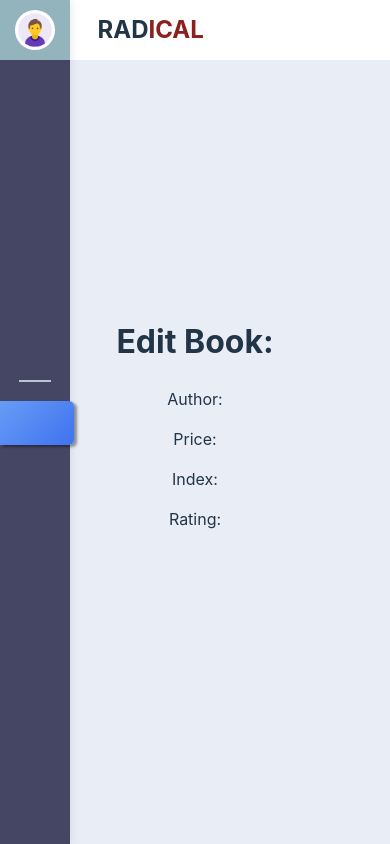
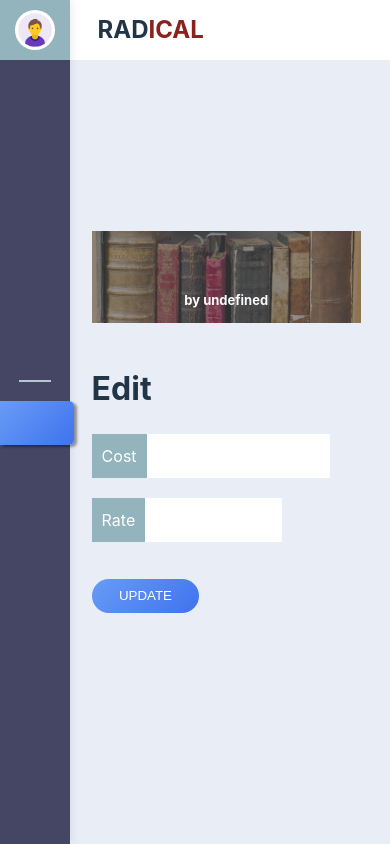
Before and after one commit to GabrielFdeOliveira/Book-API, a React (Vite) app in the folder book-api/: page /edit in a window 390 px wide. Built offline with nearby package versions, Linux system fonts and the light colour scheme; some icons are missing.

Commit message:
Edit page in progress

```diff
--- a/book-api/src/App.tsx
+++ b/book-api/src/App.tsx
@@ -12,6 +12,7 @@ import type { Book } from "./Components/FavouriteCard/FavouriteCard";
 function App() {
   const [book, setBook] = useState<Book | null>(null);
 
+  //Function required to successfully update the default context value with the value stored in the book const at the FavouriteCard
   const updateBookContext = (newBook: Book | null) => {
     setBook(newBook);
   };
--- a/book-api/src/Components/Card/Card.tsx
+++ b/book-api/src/Components/Card/Card.tsx
@@ -34,7 +34,11 @@ const Card: React.FC<CardProps> = ({ title, author, price }) => {
         );
 
         if (isDuplicate) {
-          Swal.fire("Book is already in your list");
+          Swal.fire({
+            icon: "error",
+            title: "Oops...",
+            text: "This book is already in your list.",
+          });
         } else {
           books.push(newFavourite);
           localStorage.setItem("favourites", JSON.stringify(books));
--- a/book-api/src/Components/CustomFiles/Context.tsx
+++ b/book-api/src/Components/CustomFiles/Context.tsx
@@ -10,7 +10,7 @@ export const BookContext = createContext<BookContextType>({
   book: {
     title: "Book title",
     author: "Book Author",
-    price: "£20",
+    price: "0",
     index: 1,
     rating: 0,
   },
--- a/book-api/src/Components/FavouriteCard/FavouriteCard.module.css
+++ b/book-api/src/Components/FavouriteCard/FavouriteCard.module.css
@@ -71,7 +71,21 @@
   border: none;
   cursor: pointer;
 }
+.favButtonEdit {
+  background-color: transparent;
+  color: #5b5b5b;
+  font-size: small;
+  text-decoration: none;
+  padding-left: 5px;
+  padding-right: 5px;
+  border: none;
+  cursor: pointer;
+}
 .favButtons:hover {
+  background-color: #93b4bc;
+  border-radius: 3px;
+}
+.favButtonEdit:hover {
   background-color: #93b4bc;
   border-radius: 3px;
 }
@@ -86,7 +100,7 @@
     flex-direction: column;
     height: auto;
     justify-content: center;
-    margin-left: 70px;
+    margin-left: 20px;
   }
   .favBookIcon {
     display: none;
--- a/book-api/src/Components/FavouriteCard/FavouriteCard.tsx
+++ b/book-api/src/Components/FavouriteCard/FavouriteCard.tsx
@@ -24,7 +24,13 @@ const FavouriteCard: React.FC<
   //The price returned from the API has decimals, here I discard them
   const formattedPrice = parseFloat(price).toFixed();
 
-  const book: Book = { title, author, price, index, rating: 0 };
+  const book: Book = {
+    title,
+    author,
+    price,
+    index,
+    rating: 0,
+  };
 
   //Destructure the book property from the BookContext
   const { book: contextBook, setBook } = useContext(BookContext);
@@ -48,7 +54,7 @@ const FavouriteCard: React.FC<
       </div>
       <div className={styles.favButtonsDiv}>
         <Link
-          className={styles.favButtons}
+          className={styles.favButtonEdit}
           to="/edit"
           onClick={() => {
             setBook(book);
--- a/book-api/src/pages/Edit/Edit.module.css
+++ b/book-api/src/pages/Edit/Edit.module.css
@@ -0,0 +1,131 @@
+.container {
+  display: flex;
+  flex-direction: column;
+  justify-content: flex-start;
+  align-items: flex-start;
+  width: 100%;
+  padding: 20px;
+  box-sizing: border-box;
+  border-radius: 10px;
+}
+
+.titleContainer {
+  display: flex;
+  flex-direction: column;
+  justify-content: center;
+  position: relative;
+  align-items: center;
+  width: 100%;
+  color: #ffffff;
+  opacity: 80%;
+  background-size: cover;
+  background-position: center;
+  background-repeat: no-repeat;
+  margin-bottom: 20px;
+}
+
+.titleContainer::before {
+  content: "";
+  /*To cover the entire image */
+  position: absolute;
+  width: 100%;
+  height: 100%;
+  background-color: black;
+  opacity: 0.5;
+  z-index: 1;
+  transition: opacity 0.3s ease-in-out;
+}
+
+.titleContainer:hover::before {
+  opacity: 0.3;
+}
+
+.titleAuthorDiv {
+  display: flex;
+  align-items: baseline;
+  z-index: 2;
+  color: white;
+}
+
+.title {
+  font-size: 24px;
+  font-weight: bold;
+  margin-bottom: 10px;
+}
+
+.attribute {
+  color: #ffffff;
+  display: flex;
+  flex: 1;
+  width: 80%;
+  margin-bottom: 10px;
+}
+
+.attributeContainer {
+  display: flex;
+  flex-direction: column;
+}
+.attributeTitle {
+  background-color: #93b4bc;
+  padding-left: 10px;
+  padding-right: 10px;
+}
+
+.attributeValue {
+  font-weight: bold;
+  flex: 1;
+}
+
+.attributeValue {
+  border: none;
+}
+
+.attributeButton {
+  width: 20%;
+  margin-top: 2vh;
+  height: 4vh;
+  justify-content: left;
+  border-radius: 20px;
+  border: none;
+  color: #ffffff;
+  background-image: linear-gradient(135deg, #679cf6, #4072ee);
+}
+
+.attributeButton:hover {
+  scale: 1.02;
+  cursor: pointer;
+}
+@media (max-width: 768px) {
+  .container {
+    margin-left: 8vw;
+  }
+  .attributeButton {
+    width: 40%;
+  }
+  .title {
+    font-size: 32px;
+    margin-bottom: 20px;
+  }
+  .titleContainer {
+    font-size: small;
+  }
+  .titleAuthorDiv {
+    flex-direction: column;
+  }
+  .attribute {
+    margin-bottom: 20px;
+  }
+
+  .attributeTitle {
+    padding: 10px;
+  }
+}
+@media (min-width: 800px) {
+  .container {
+    min-width: 800px;
+  }
+
+  .titleContainer {
+    height: 200px;
+  }
+}
--- a/book-api/src/pages/Edit/Edit.tsx
+++ b/book-api/src/pages/Edit/Edit.tsx
@@ -1,16 +1,79 @@
-import React, { useContext } from "react";
+import React, { useContext, useState } from "react";
 import { BookContext } from "../../Components/CustomFiles/Context";
+import styles from "./Edit.module.css";
+import type { Book } from "../../Components/FavouriteCard/FavouriteCard";
 
 const Edit: React.FC = () => {
   const { book } = useContext(BookContext);
+  const [price, setPrice] = useState<string | undefined>(book?.price);
+  const [rating, setRating] = useState<number | undefined>(book?.rating);
+  const storedFavourites = localStorage.getItem("favourites");
+
+  const handlePriceChange = (event: React.ChangeEvent<HTMLInputElement>) => {
+    setPrice(event.target.value);
+  };
+
+  const handleRatingChange = (event: React.ChangeEvent<HTMLInputElement>) => {
+    setRating(parseFloat(event.target.value));
+  };
+
+  const handleSaveChanges = () => {
+    if (book) {
+      const updatedInfo = { ...book, price: price || 0, rating: rating || 0 };
+      let updatedFavourites = storedFavourites
+        ? JSON.parse(storedFavourites)
+        : [];
+
+      // Remove the book from the array, so we can push the updated value on its place
+      updatedFavourites = updatedFavourites.filter(
+        (b: Book) => b.title !== book.title
+      );
+
+      // Add the updated book to the favourites array
+      updatedFavourites.push(updatedInfo);
+
+      // Push it to localStorage
+      localStorage.setItem("favourites", JSON.stringify(updatedFavourites));
+    }
+  };
 
   return (
-    <div>
-      <h1>Edit Book: {book?.title}</h1>
-      <p>Author: {book?.author}</p>
-      <p>Price: {book?.price}</p>
-      <p>Index: {book?.index}</p>
-      <p>Rating: {book?.rating}</p>
+    <div className={styles.container}>
+      <div
+        className={styles.titleContainer}
+        style={{ backgroundImage: `url(/books1.jpg)` }}
+      >
+        <div className={styles.titleAuthorDiv}>
+          <h2 className={styles.title}>{book?.title}</h2>
+          <p className={styles.attributeValue}>{"by " + book?.author}</p>
+        </div>
+      </div>
+      <h1>Edit</h1>
+      <div className={styles.attributeContainer}>
+        <div className={styles.attribute}>
+          <span className={styles.attributeTitle}>Cost</span>
+          <input
+            type="number"
+            value={price}
+            onChange={handlePriceChange}
+            className={styles.attributeValue}
+          />
+        </div>
+        <div className={styles.attribute}>
+          <span className={styles.attributeTitle}>Rate</span>
+          <input
+            type="number"
+            value={rating}
+            min={1}
+            max={5}
+            onChange={handleRatingChange}
+            className={styles.attributeValue}
+          />
+        </div>
+      </div>
+      <button className={styles.attributeButton} onClick={handleSaveChanges}>
+        UPDATE
+      </button>
     </div>
   );
 };
--- a/book-api/src/pages/Favourites/Favourites.module.css
+++ b/book-api/src/pages/Favourites/Favourites.module.css
@@ -19,7 +19,7 @@
     width: 70vw;
   }
   .favPageSearchBar {
-    width: 100%;
+    width: 80%;
     display: flex;
     justify-content: center;
   }
--- a/book-api/src/pages/Home/Home.tsx
+++ b/book-api/src/pages/Home/Home.tsx
@@ -1,6 +1,6 @@
 import axios from "axios";
 import Searchbar from "../../Components/Searchbar/Searchbar";
-import React, { useEffect, useState } from "react";
+import { useEffect, useState } from "react";
 import styles from "./Home.module.css";
 import { Link } from "react-router-dom";
 import Card from "../../Components/Card/Card";
@@ -9,6 +9,7 @@ interface Book {
   title: string;
   author: string;
   price: string;
+  book_image: string;
 }
 
 function Home() {
@@ -46,7 +47,7 @@ function Home() {
       } else if (isBestSellers) {
         try {
           const response = await axios.get(
-            `https://api.nytimes.com/svc/books/v3/lists/current/hardcover-fiction.json?api-key=${API_KEY}`
+            `https://api.nytimes.com/svc/books/v3/lists/current/hardcover-fiction.json?api-key=${KEY}`
           );
           setList(response.data.results.books);
         } catch (error) {
@@ -57,7 +58,6 @@ function Home() {
 
     fetchBooks();
   }, [query, isBestSellers]);
-
   //variable initiated to store the JSX I want to render
   let renderJSX;
 
@@ -74,6 +74,7 @@ function Home() {
               title={book.title}
               author={book.author}
               price={book.price}
+              book_image={book.book_image}
             />
           ))}
         </div>
```
Also changed, not shown: book-api/src/pages/Edit/jouney.md (+4 -0 lines).
